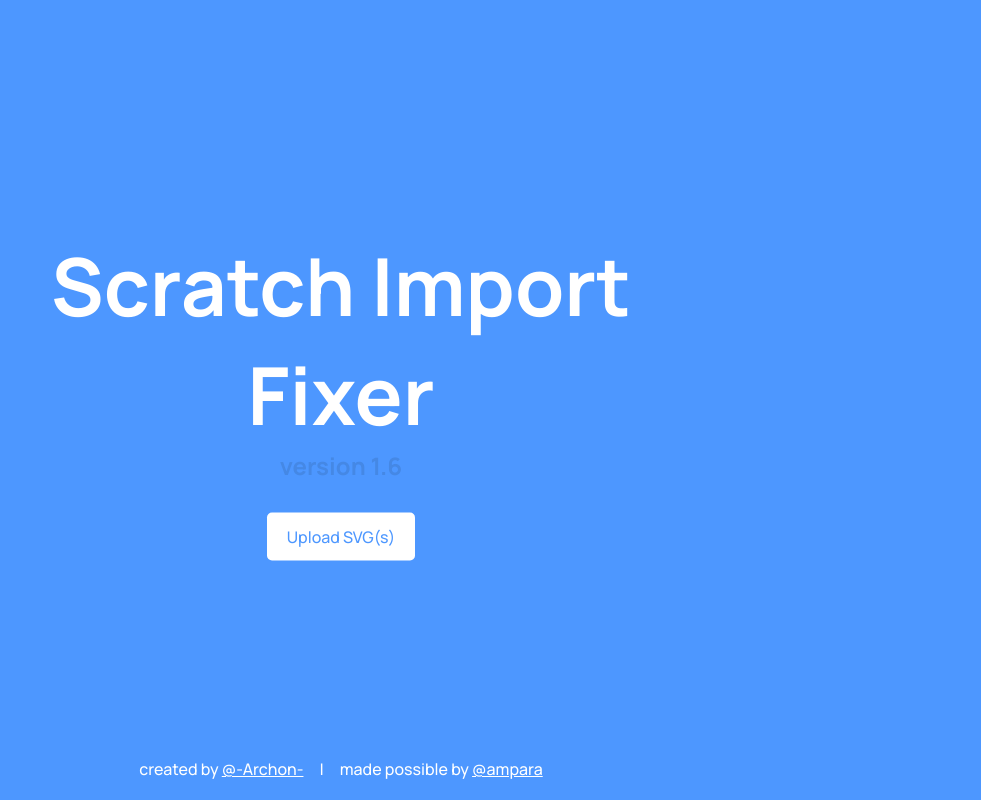
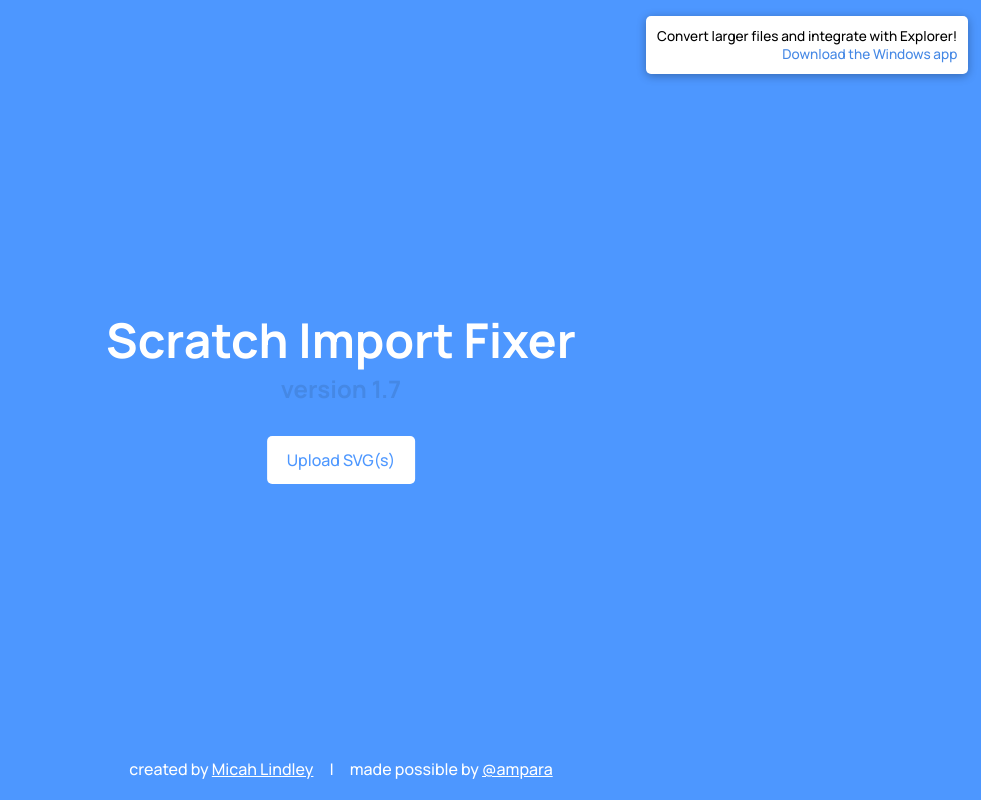
Before and after one commit to micahlt/scratchimportfixer, a plain HTML site: page index.html in a window 1280 px wide. Shown: the whole page, without its empty margins (299-1280 px from the left). Drawn offline with Linux system fonts and the light colour scheme.

Commit message:
Added link to Windows app

```diff
--- a/index.html
+++ b/index.html
@@ -9,14 +9,18 @@
 </head>
 
 <body>
+  <div class="download">
+    Convert larger files and integrate with Explorer!<br>
+    <a target="_blank" href="https://github.com/micahlt/sif-windows/releases/download/1.0.2/sif-windows.msi" title="Download SIF for Windows">Download the Windows app</a>
+  </div>
   <div class="main" id="upload">
     <h1>Scratch Import Fixer</h1>
-    <h2>version 1.6</h2><br><br>
+    <h2>version 1.7</h2><br><br>
     <a href="#" id="fakeButton">Upload SVG(s)</a>
     <br><br>
     <input type="file" id="fileUpload" accept="image/svg+xml" multiple />
   </div>
-  <div class="footer">created by <a href="https://scratch.mit.edu/users/-Archon-" target="_blank">@-Archon-</a> | made possible by <a href="https://scratch.mit.edu/users/ampara" target="_blank">@ampara</a></div>
+  <div class="footer">created by <a href="https://micahlindley.com" target="_blank">Micah Lindley</a> | made possible by <a href="https://scratch.mit.edu/users/ampara" target="_blank">@ampara</a></div>
   <script src="script.js" charset="utf-8"></script>
 </body>
 
--- a/style.css
+++ b/style.css
@@ -54,7 +54,8 @@ body {
 
 h1 {
   color: white;
-  font-size: 5em;
+  font-size: 10vh;
+  font-size: clamp(1em, 10vh, 3em);
 }
 
 h2 {
@@ -74,3 +75,21 @@ h2 {
 .footer a {
   color: white;
 }
+
+.download {
+  position: fixed;
+  top: 2vh;
+  right: 1vw;
+  text-align: right;
+  background: white;
+  padding: 0.8em;
+  border-radius: 5px;
+  box-shadow: 0 2px 10px rgba(0,0,0,0.3);
+  font-size: 0.85em;
+}
+
+.download a {
+  color: #4588E5;
+  text-decoration: none;
+  font-size: 1em;
+}
```
Also changed, not shown: 2 other files.
